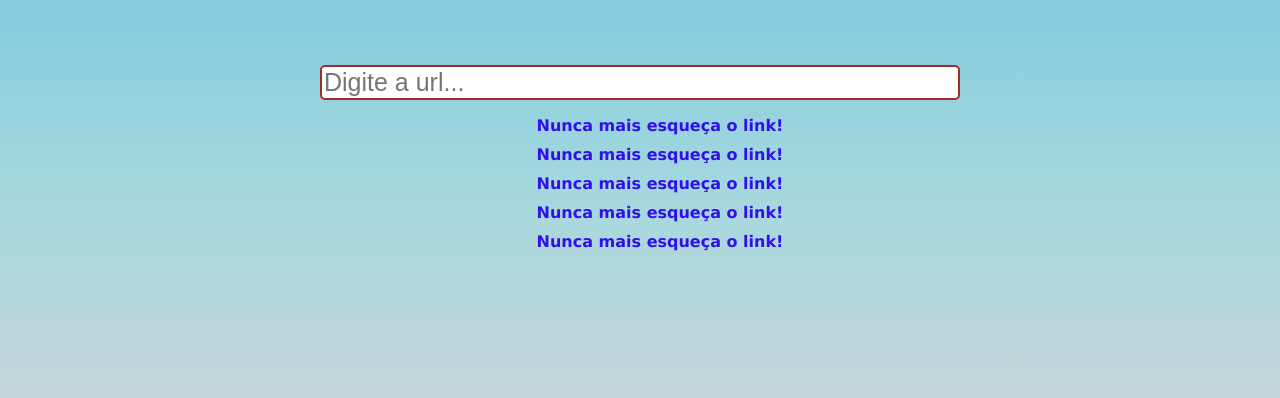
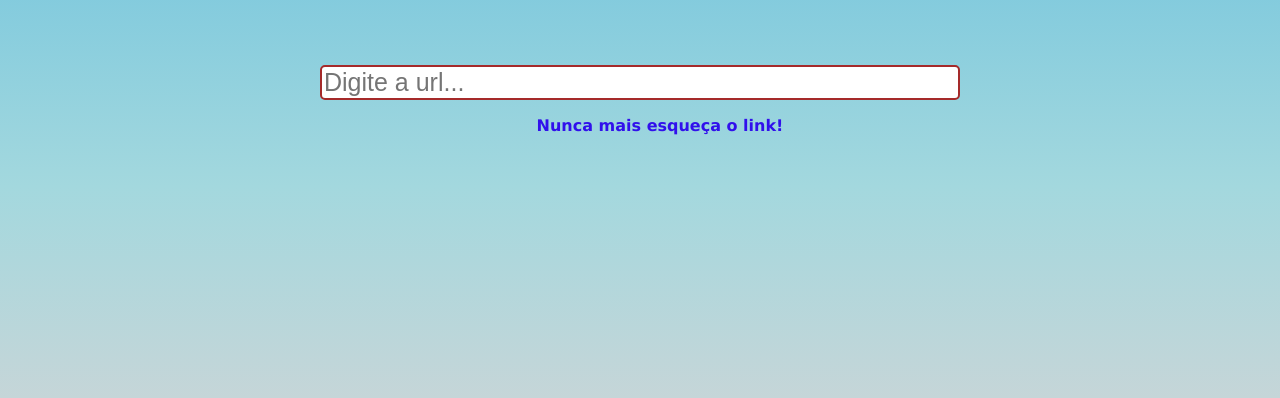
Before and after one commit to johnbom1/back-end-avan-ado, a website: page project-favorites/public/index.html in a window 1280 px wide. Shown: the part 246-644 px from the top of the page. Drawn offline with Linux system fonts and the light colour scheme.

Commit message:
alterando package.json e index.html

```diff
--- a/project-favorites/package.json
+++ b/project-favorites/package.json
@@ -5,7 +5,7 @@
   "main": "server.js",
   "scripts": {
     "test": "echo \"Error: no test specified\" && exit 1",
-    "start": "node server.js"
+    "start": "nodemon server.js"
   },
   "keywords": [],
   "author": "",
--- a/project-favorites/public/index.html
+++ b/project-favorites/public/index.html
@@ -18,10 +18,6 @@
     </form>
     <ul>
         <li>Nunca mais esqueça o link!</li>
-        <li>Nunca mais esqueça o link!</li>
-        <li>Nunca mais esqueça o link!</li>
-        <li>Nunca mais esqueça o link!</li>
-        <li>Nunca mais esqueça o link!</li>
     </ul>
 </body>
 </html>
```
